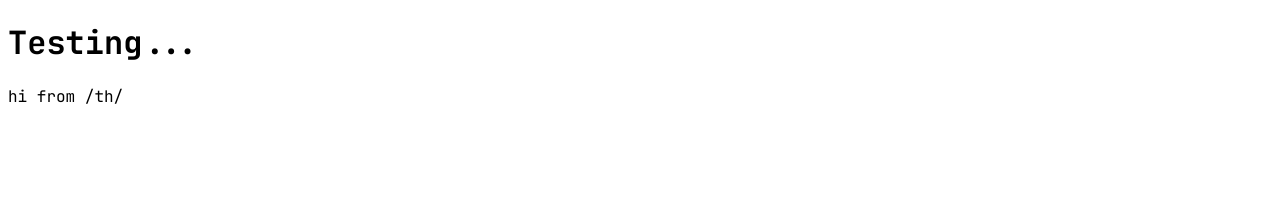
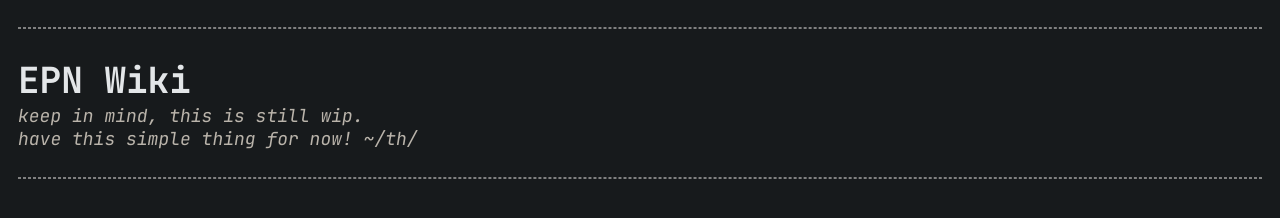
Before and after one commit to jpoisprettycool/EPNWiki, a plain HTML site: page index.html in a window 1280 px wide. Drawn offline with Linux system fonts and the light colour scheme.

Commit message:
Prepare to add towerlist

```diff
--- a/index.html
+++ b/index.html
@@ -6,13 +6,21 @@
     <meta content="EPN Wiki" property="og:title" />
     <meta content="made by /th/ornium" property="og:description" />
     <meta content="https://epn.lol/" property="og:url" />
-    <meta content="#FFFFFF" data-react-helmet="true" name="theme-color" />
+    <meta content="#E3E6E8" data-react-helmet="true" name="theme-color" />
 
     <link rel="stylesheet" href="style.css">
     <title>EPN Wiki</title>
   </head>
   <body>
-    <h1>Testing...</h1>
-    <p>hi from /th/</p>
+    <div class="top">
+      <hr/>
+      <h1 class="title">EPN Wiki</h1>
+      <p class="subtitle">keep in mind, this is still wip.<br/>have this simple thing for now! ~/th/</p>
+      <hr/>
+    </div>
+    <div class="main">
+      <ul id="tower-list"></ul>
+    </div>
   </body>
+  <script src="script.js"></script>
 </html>
--- a/style.css
+++ b/style.css
@@ -1,5 +1,41 @@
 @import url('https://fonts.googleapis.com/css2?family=JetBrains+Mono:ital,wght@0,100..800;1,100..800&display=swap');
+
+:root {
+  font-size: 18px;
+}
 
 html {
   font-family: "JetBrains Mono", monospace;
 }
+
+body {
+  margin: 1em;
+
+  background-color: #171A1C;
+  color: #E3E6E8;
+}
+
+h1, h2, h3, h4, h5, h6, p {
+  margin: 0;
+  padding: 0;
+}
+
+hr {
+  margin-top: 1.5em;
+  margin-bottom: 1.5em;
+  border: 1px #808080 dashed;
+}
+
+a {
+  text-decoration: none;
+  color: #E3E6E8;
+}
+
+.title {
+  font-weight: 700;
+}
+
+.subtitle {
+  font-style: italic;
+  color: #BAB4AB;
+}
```
